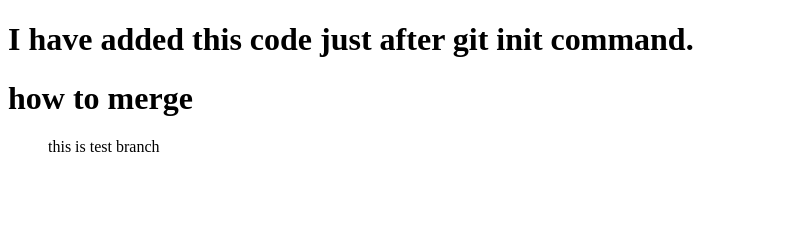
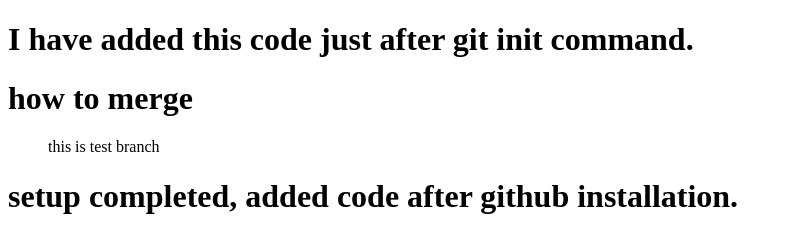
Before and after one commit to jeet911/first-test, a plain HTML site: page index.html in a window 1280 px wide. Shown: the whole page, without its empty margins (0-792 px from the left). Drawn offline with Linux system fonts and the light colour scheme.

Commit message:
github test

```diff
--- a/index.html
+++ b/index.html
@@ -10,6 +10,7 @@
 
     <h1>how to merge </h1>
     <ul>this is test branch</ul>
+    <h1>setup completed, added code after github installation.</h1>
 
 </body>
 </html>
```
